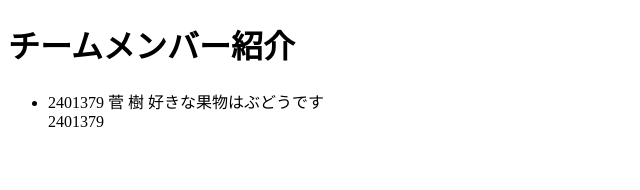
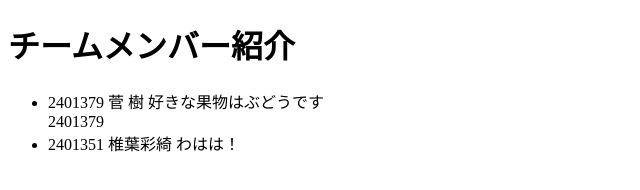
Before and after one commit to tatsukisuga/suga, a plain HTML site: page index.html in a window 1280 px wide. Shown: the whole page, without its empty margins (0-640 px from the left). Drawn offline with Linux system fonts and the light colour scheme.

Commit message:
Update index.html

```diff
--- a/index.html
+++ b/index.html
@@ -8,6 +8,7 @@
     <ul>
         <!--メンバー紹介をここに追加-->
         <li>2401379 菅 樹 好きな果物はぶどうです</li>2401379
+        <li>2401351 椎葉彩綺 わはは！</li>
     </ul>
 </body>
 </html>
```
